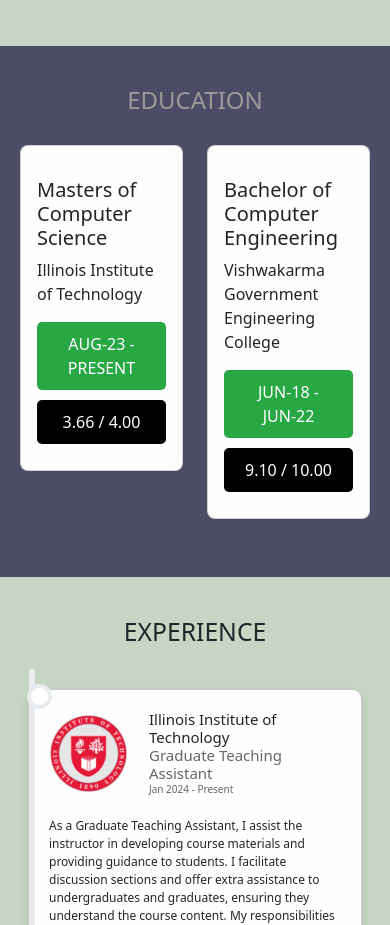
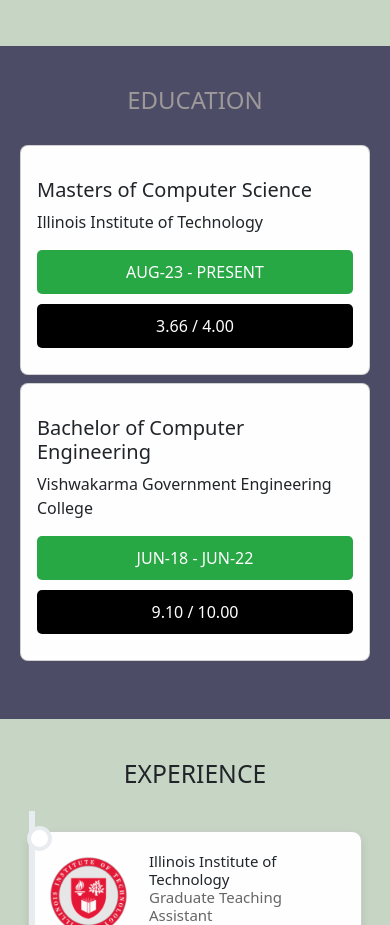
Before and after one commit to nenncy/portfolio, a React (Create React App) app: page / in a window 390 px wide. Shown: the part 2960-3885 px from the top of the page. Built offline with nearby package versions, Linux system fonts and the light colour scheme.

Commit message:
education responsiveness

```diff
--- a/src/components/Styles/education.css
+++ b/src/components/Styles/education.css
@@ -78,7 +78,7 @@
 
   .edurow {
       display: flex;
-      flex-direction: co;
+      flex-direction: column;
       flex-wrap: wrap;
       align-content: center;
       justify-content: space-between;
```
